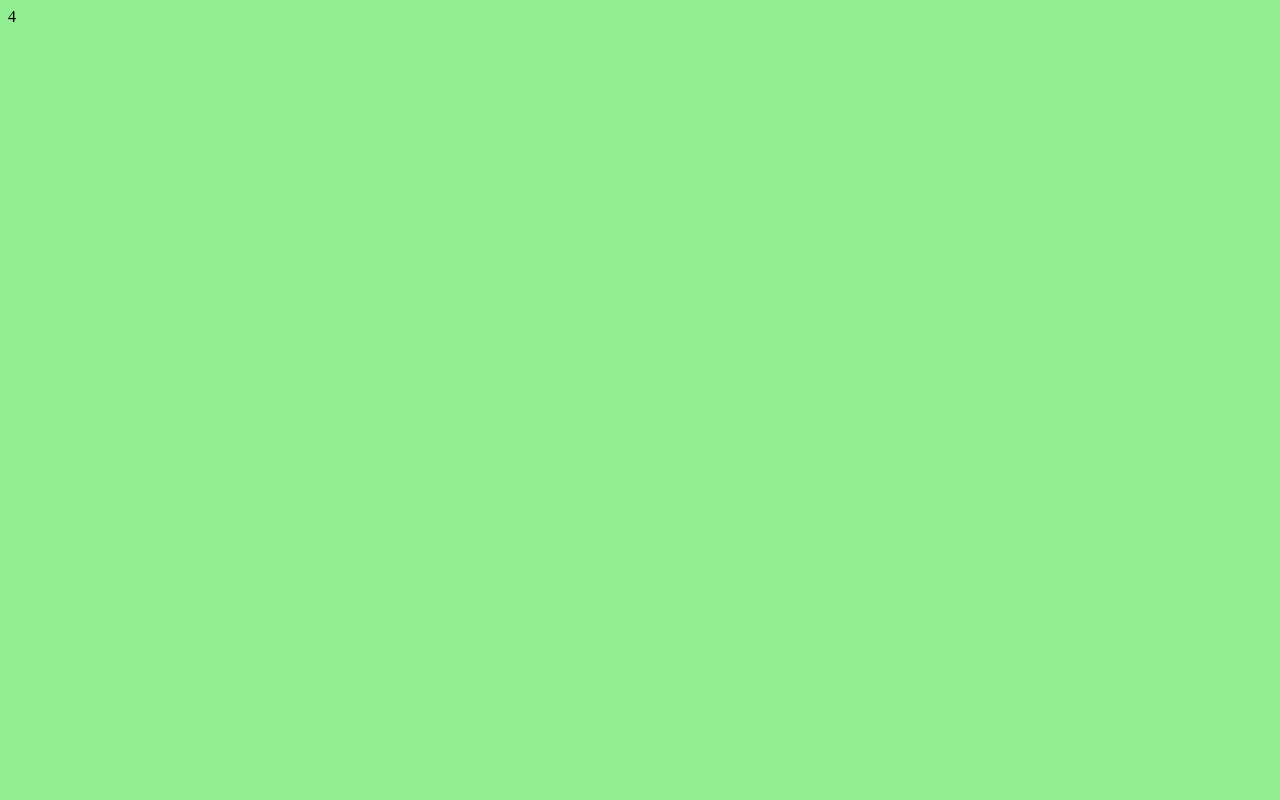
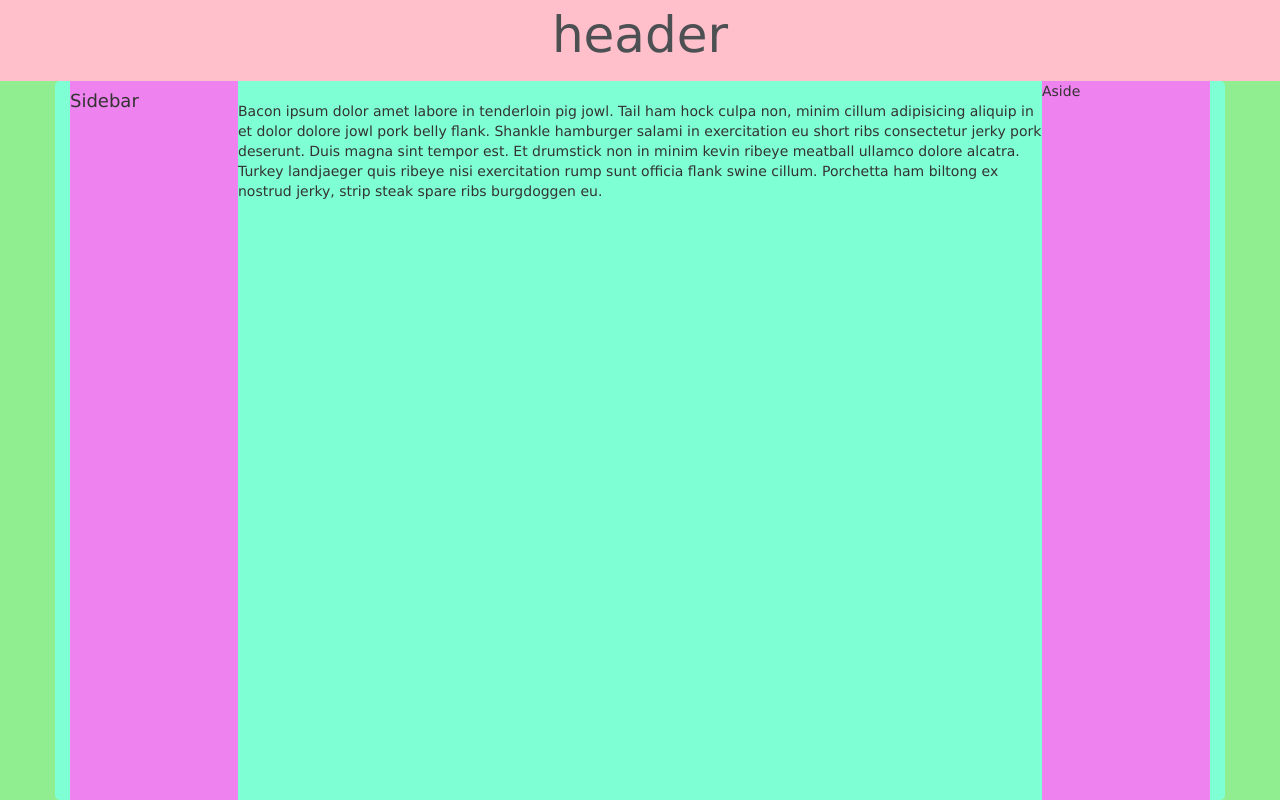
Before and after one commit to markcmurphy/swatchtones, a website: page public/index.html in a window 1280 px wide. Drawn offline with nearby package versions, Linux system fonts and the light colour scheme; no server answers.

Commit message:
am able to display info from makeup API on index

```diff
--- a/public/css/app.css
+++ b/public/css/app.css
@@ -1,3 +1,52 @@
 body {
+  display: flex;
+  min-height: 100vh;
+  flex-direction: column;
   background-color: lightgreen;
+  font-family: Verdana, Geneva, sans-serif;
 }
+
+.container {
+  display: flex;
+  flex: 1;
+  flex-direction: column;
+  background-color: BlanchedAlmond;
+  border-radius: 5px;
+}
+
+header {
+  text-align: center;
+  font-size: 50px;
+  color: #4d5052;
+  background-color: pink;
+}
+
+main {
+  flex: 1;
+}
+
+nav {
+  order: -1;
+}
+
+nav, aside {
+  background-color: Violet;
+}
+
+.survivor {
+  margin: 5px;
+  padding: 5px 15px 5px 15px;
+  background-color: plum;
+  border-radius: 5px;
+}
+
+@media (min-width: 768px) {
+  .container {
+    flex-direction: row;
+    flex: 1;
+    background-color: aquamarine;
+  }
+  nav, aside {
+    flex: 0 0 12em;
+  }
+}
--- a/public/index.html
+++ b/public/index.html
@@ -1,13 +1,41 @@
 <!DOCTYPE html>
-<html ng-app>
-  <head>
-    <meta charset="utf-8">
-    <title>Swatchtones</title>
-      <script src="https://ajax.googleapis.com/ajax/libs/angularjs/1.6.4/angular.min.js"; charset="utf-8"></script>
-      <script src="./js/app.js" charset="utf-8"></script>
-      <link rel="stylesheet" href="./css/app.css">
-  </head>
-  <body>
-    {{2+2}}
-  </body>
+<html ng-app="MyApp">
+
+<head>
+  <meta charset="utf-8">
+  <script src="https://ajax.googleapis.com/ajax/libs/angularjs/1.6.1/angular.min.js"></script>
+  <script type="text/javascript" src="./js/app.js"></script>
+  <link rel="stylesheet" href="https://maxcdn.bootstrapcdn.com/bootstrap/3.3.7/css/bootstrap.min.css">
+  <link rel="stylesheet" href="./css/app.css">
+  <title>swatchtones</title>
+</head>
+
+<body ng-controller="mainController as ctrl">
+  <header>
+    <!-- testing, can be deleted -->
+    <p>header</p>
+  </header>
+
+  <div class="container">
+    <main>
+      <!-- the rest of the main is sample text  -->
+      <span>
+        <h1>{{ctrl.products[1].name}}</h1>
+      </span>
+      <p>Bacon ipsum dolor amet labore in tenderloin pig jowl. Tail ham hock culpa non, minim cillum adipisicing aliquip in et dolor dolore jowl pork belly flank. Shankle hamburger salami in exercitation eu short ribs consectetur jerky pork deserunt. Duis magna sint tempor est. Et drumstick non in minim kevin ribeye meatball ullamco dolore alcatra. Turkey landjaeger quis ribeye nisi exercitation rump sunt officia flank swine cillum. Porchetta ham biltong ex nostrud jerky, strip steak spare ribs burgdoggen eu.</p>
+    </main>
+
+    <nav>
+      <h4>Sidebar</h4>
+    </nav>
+
+    <aside>
+      <!-- testing, can be deleted -->
+      Aside
+    </aside>
+
+    <!-- end of "container" -->
+  </div>
+
+</body>
 </html>
--- a/public/js/app.js
+++ b/public/js/app.js
@@ -1,5 +1,22 @@
 const app = angular.module('MyApp', []);
 console.log('app.js');
-app.controller('mainController', function(){
 
-});
+app.controller('mainController', ['$http', function($http) {
+  const controller = this;
+  this.products = {};
+
+  this.getProducts = () => {
+    $http({
+      method: 'GET',
+      url: 'http://makeup-api.herokuapp.com/api/v1/products.json'
+    }).then(response => {
+      this.products = response.data;
+    })
+    .catch(err => console.log(err));
+    console.log('error');
+  }
+
+  this.getProducts();
+
+//  end of mainController
+}]);
```
